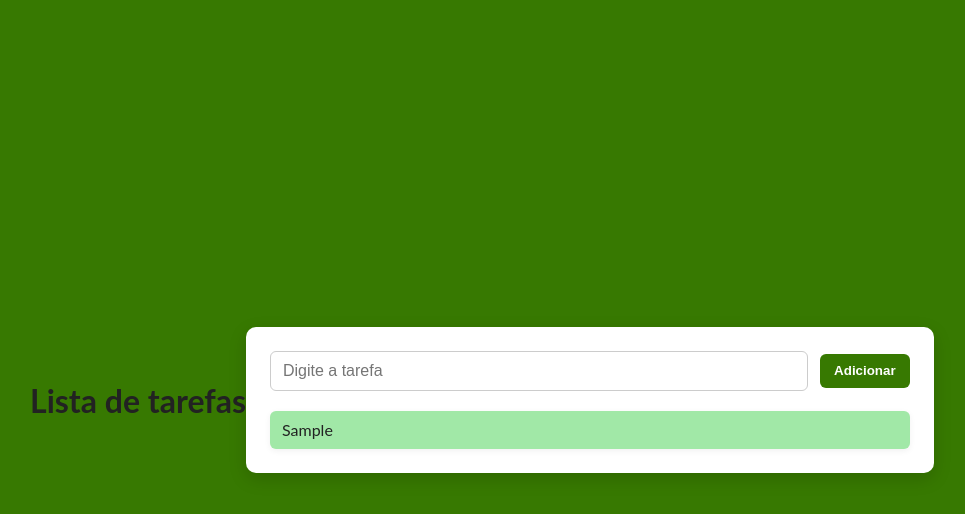
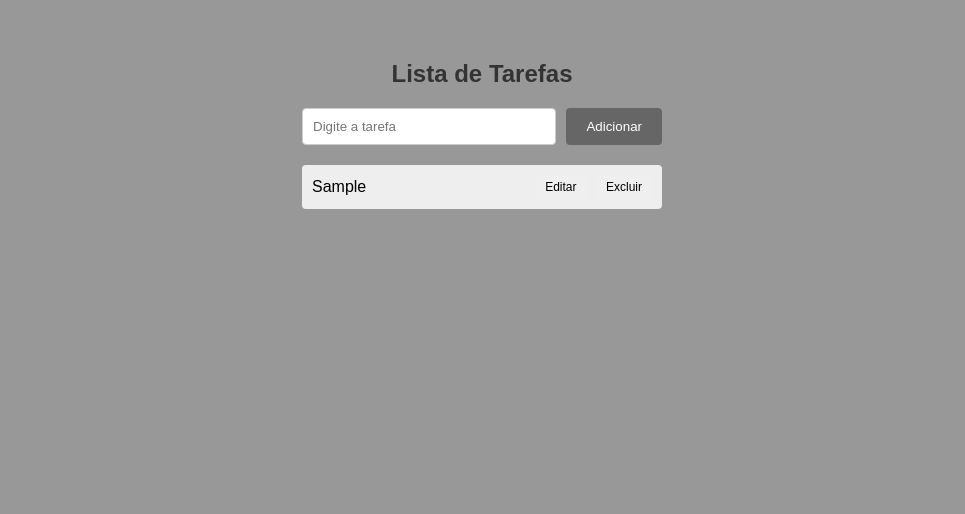
Before and after one commit to zecara/projetocomjs.pedro, a plain HTML site: page index.html in a window 1280 px wide. Both pictures are taken after typing "Sample" into the empty fields and a click on the button "Adicionar". Shown: the whole page, without its empty margins (158-1123 px from the left). Drawn offline with Linux system fonts and the light colour scheme.

Commit message:
Correções de bugs e adição de edição inline de tarefas

```diff
--- a/index.html
+++ b/index.html
@@ -4,19 +4,22 @@
     <meta charset="UTF-8">
     <meta name="viewport" content="width=device-width, initial-scale=1.0">
     <link rel="stylesheet" href="style.css">
-    <title>Lista de tarefas</title>
+    <title>Lista de Tarefas</title>
 </head>
 <body>
-    <h1>Lista de tarefas</h1>
-    <div class="content">
-        <div class="content--add-item">
-            <input type="text" id="sabor" placeholder="Digite a tarefa">
-            <button id="add-sabor">Adicionar</button>
-        </div>
-        <div class="content--body">
+    <main class="content">
+        <h1>Lista de Tarefas</h1>
+
+        <form id="form-tarefa" class="content--add-item">
+            <input type="text" id="input-tarefa" placeholder="Digite a tarefa" required>
+            <button type="submit">Adicionar</button>
+        </form>
+
+        <section class="content--body">
             <ul id="lista-tarefas"></ul>
-        </div>
-    </div>
+        </section>
+    </main>
+
     <script src="node.js"></script>
 </body>
 </html>
--- a/node.js
+++ b/node.js
@@ -1,13 +1,84 @@
-function adicionarSabor() {
-    const input = document.getElementById("sabor");
-    const sabor = input.value.trim();
 
-    if (sabor) {
-        const li = document.createElement("li");
-        li.textContent = sabor;
-        document.getElementById("lista-tarefas").appendChild(li);
-        input.value = "";
-    }
+const form = document.getElementById('form-tarefa');
+const input = document.getElementById('input-tarefa');
+const lista = document.getElementById('lista-tarefas');
+
+let tarefas = [];
+
+
+
+form.addEventListener('submit', function(evento) {
+    evento.preventDefault();
+
+    const novaTarefa = {
+        id: Date.now(), // Gera um ID único baseado na data e hora
+        texto: input.value
+    };
+
+    tarefas.push(novaTarefa);
+    input.value = '';
+
+    renderizarTarefas();
+});
+
+
+function renderizarTarefas() {
+    lista.innerHTML = '';
+
+    tarefas.forEach(tarefa => {
+        const li = document.createElement('li');
+
+
+        li.innerHTML = `
+            <span class="tarefa-texto" ondblclick="iniciarEdicao(${tarefa.id})">${tarefa.texto}</span>
+            <input type="text" class="tarefa-input" id="input-${tarefa.id}" value="${tarefa.texto}" style="display:none;">
+            <div>
+                <button onclick="editarTarefa(${tarefa.id})">Editar</button>
+                <button onclick="excluirTarefa(${tarefa.id})">Excluir</button>
+            </div>
+        `;
+
+        lista.appendChild(li);
+    });
 }
 
-document.getElementById("add-sabor").addEventListener("click", adicionarSabor);
+
+function excluirTarefa(idDaTarefa) {
+
+    tarefas = tarefas.filter(tarefa => tarefa.id !== idDaTarefa);
+
+
+    renderizarTarefas();
+}
+
+function editarTarefa(idDaTarefa) {
+    const span = document.querySelector(`[ondblclick="iniciarEdicao(${idDaTarefa})"]`);
+    const input = document.getElementById(`input-${idDaTarefa}`);
+
+    input.style.display = 'inline';
+    span.style.display = 'none';
+    input.focus();
+    input.select();
+
+    function salvarEdicao() {
+        const novoTexto = input.value.trim();
+
+        if (novoTexto !== "") {
+            const tarefa = tarefas.find(t => t.id === idDaTarefa);
+            tarefa.texto = novoTexto;
+        }
+
+        renderizarTarefas();
+    }
+
+    input.addEventListener('blur', salvarEdicao);
+    input.addEventListener('keypress', function(evento) {
+        if (evento.key === 'Enter') {
+            salvarEdicao();
+        }
+    });
+}
+
+function iniciarEdicao(idDaTarefa) {
+    editarTarefa(idDaTarefa);
+}
--- a/style.css
+++ b/style.css
@@ -1,87 +1,82 @@
-:root{
-    --cor-principal: rgb(55, 121, 1);
-    --cor-secundaria: rgb(161, 232, 167);
-    --cor-terciaria: rgb(255, 255, 255);
+
+* {
+    margin: 0;
+    padding: 0;
+    box-sizing: border-box;
 }
 
-body{
-    margin: 0;
-    min-height: 100vh;
+body {
+    font-family: Arial, sans-serif;
+    background-color: #989898;
+    padding: 40px 20px;
     display: flex;
     justify-content: center;
-    align-items: center;
-    background-color: var(--cor-principal);
-    font-family: 'Lato', sans-serif;
-    color: #222;
 }
 
-.content{
-    width: min(640px, 92vw);
-    background: var(--cor-terciaria);
-    padding: 1.5rem;
-    border-radius: 10px;
-    box-shadow: 0 6px 18px rgba(0,0,0,0.15);
-    display: flex;
-    flex-direction: column;
-    gap: 1.25rem;
+.content {
+    padding: 20px;
+    width: 100%;
+    max-width: 400px;
 }
 
-.content--add-item{
-    display: flex;
-    align-items: center;
-    gap: 0.75rem;
+.content h1 {
+    color: #333;
+    margin-bottom: 20px;
+    font-size: 24px;
+    text-align: center;
 }
 
-.content--add-item input{
-    flex: 1 1 auto;
-    padding: 0.6rem 0.75rem;
-    border: 1px solid #ccc;
-    border-radius: 6px;
-    font-size: 1rem;
-    outline: none;
+#form-tarefa {
+    display: flex;
+    gap: 10px;
+    margin-bottom: 20px;
 }
 
-.content--add-item input:focus{
-    box-shadow: 0 0 0 3px rgba(161,232,167,0.25);
-    border-color: var(--cor-secundaria);
+#input-tarefa {
+    flex: 1;
+    padding: 10px;
+    border: 1px solid #ccc;
+    border-radius: 4px;
 }
 
-.content--add-item button{
-    background: var(--cor-principal);
-    color: var(--cor-terciaria);
+#form-tarefa button {
+    padding: 10px 20px;
+    background-color: #666;
+    color: white;
     border: none;
-    padding: 0.6rem 0.9rem;
-    border-radius: 6px;
+    border-radius: 4px;
     cursor: pointer;
-    font-weight: 600;
 }
 
-.content--add-item button:hover{
-    filter: brightness(0.95);
+#form-tarefa button:hover {
+    background-color: #555;
 }
 
-.content--body{
+
+li {
     display: flex;
-    flex-direction: column;
-    gap: 0.5rem;
+    justify-content: space-between;
+    align-items: center;
+    background: #eee;
+    padding: 10px;
+    margin-bottom: 8px;
+    border-radius: 4px;
+    list-style: none;
 }
 
-#lista-tarefas{
-    list-style: none;
-    margin: 0;
-    padding: 0;
-    display: flex;
-    flex-direction: column;
-    gap: 0.5rem;
+li button {
+    padding: 5px 10px;
+    margin-left: 5px;
+    border: none;
+    border-radius: 3px;
+    cursor: pointer;
+    font-size: 12px;
 }
 
-#lista-tarefas li{
-    background: var(--cor-secundaria);
-    padding: 0.6rem 0.75rem;
-    border-radius: 6px;
-    box-shadow: 0 2px 6px rgba(0,0,0,0.06);
+.tarefa-input {
+    flex: 1;
+    padding: 8px;
+    border: 2px solid #666;
+    border-radius: 4px;
+    font-size: 14px;
 }
-
-#lista-tarefas li:hover{
-    opacity: 0.95;
-}
```
